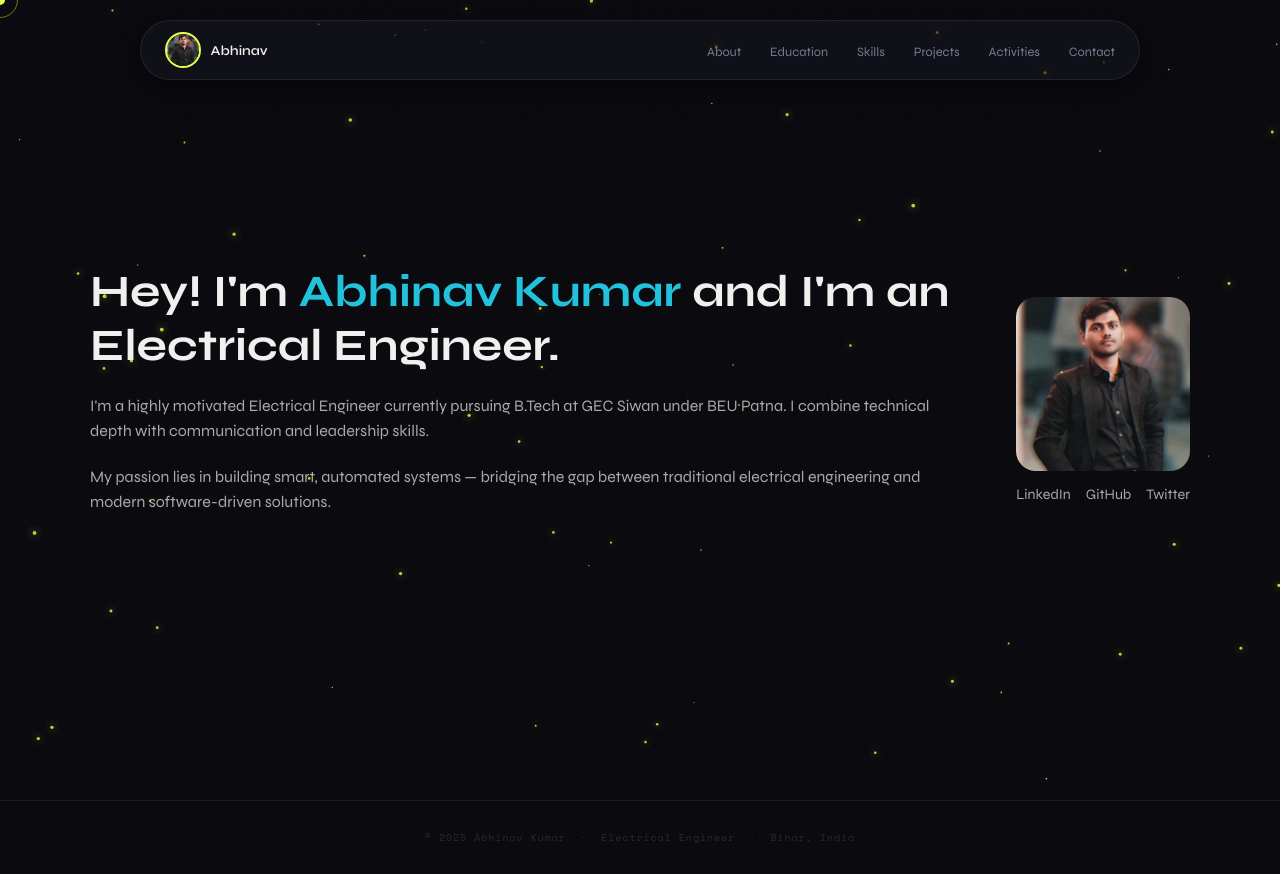
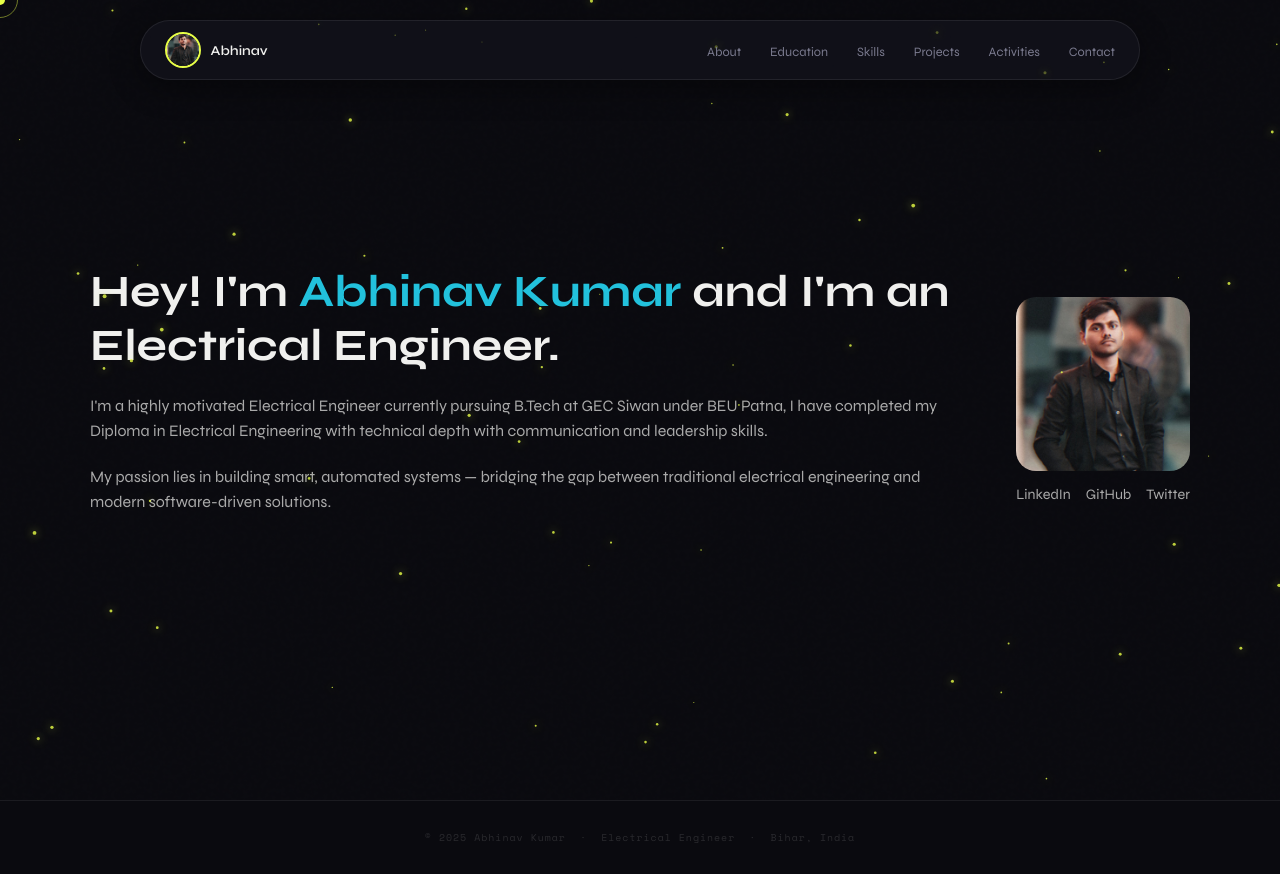
Before and after one commit to MrInnovative7/mrportfolio, a React (Create React App) app: page /about in a window 1280 px wide. Built offline with nearby package versions, Linux system fonts and the light colour scheme.

Commit message:
About page update

```diff
--- a/src/pages/AboutPage.js
+++ b/src/pages/AboutPage.js
@@ -17,7 +17,7 @@ function AboutPage() {
 
           <p>
             I'm a highly motivated Electrical Engineer currently pursuing B.Tech
-            at GEC Siwan under BEU Patna. I combine technical depth with
+            at GEC Siwan under BEU Patna, I have completed my Diploma in Electrical Engineering with technical depth with
             communication and leadership skills.
           </p>
 
```
